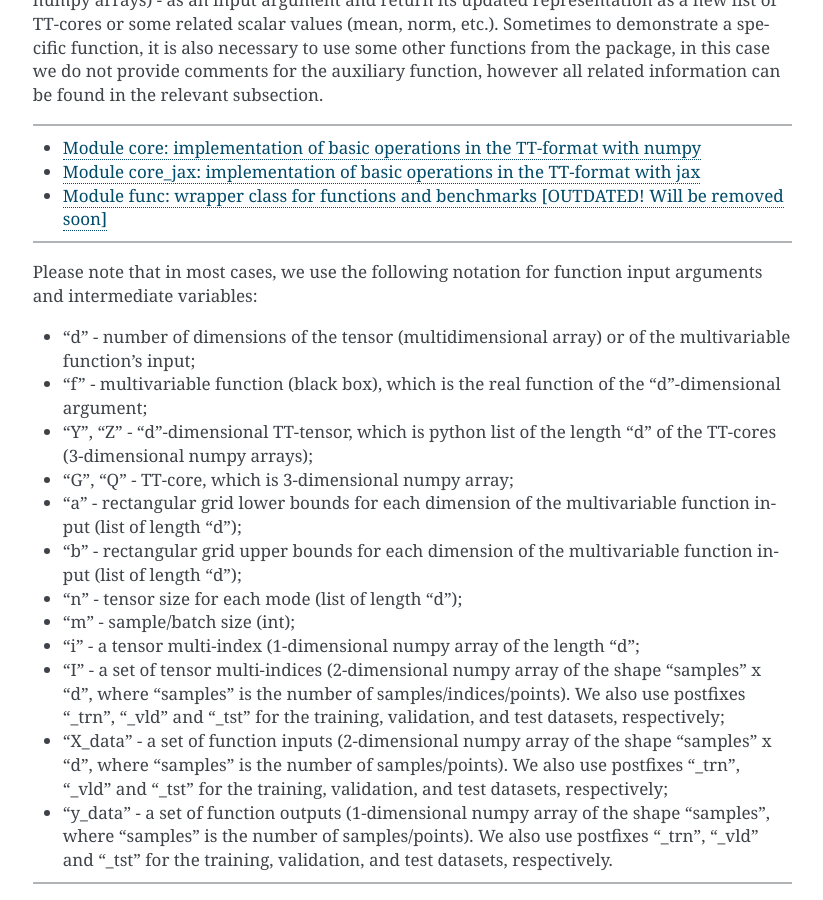
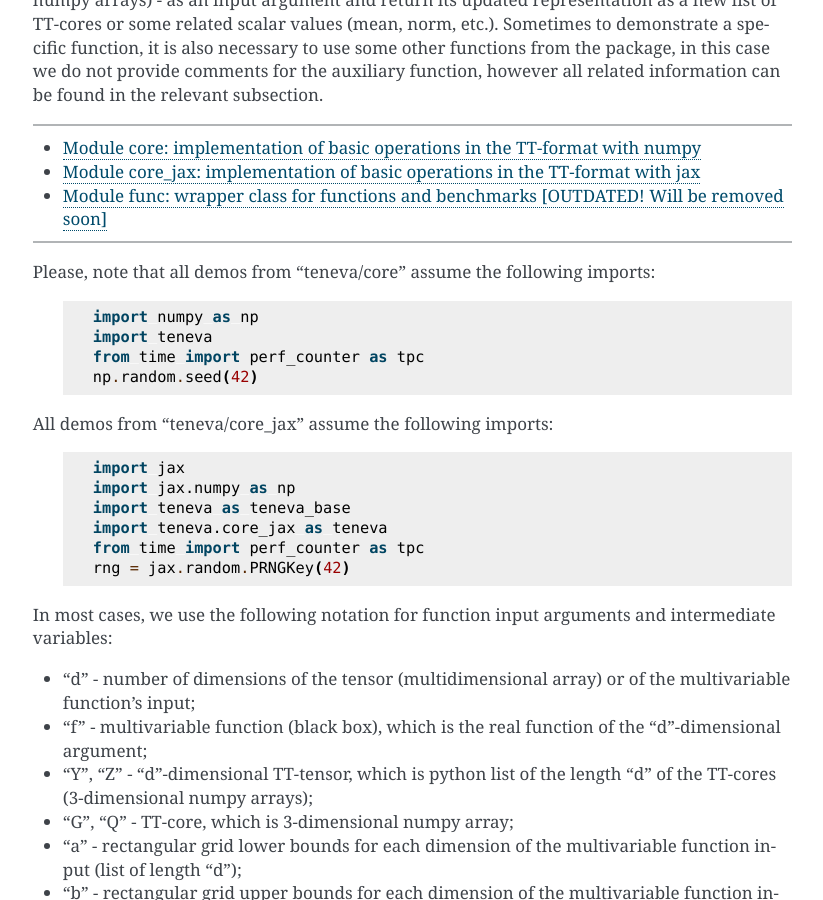
Before and after one commit to AndreiChertkov/teneva, a Sphinx documentation site: the page built from doc/index.rst, in a window 1280 px wide and 900 px high, scrolled down 425 px. Shown: the whole window, without its empty margins (330-1153 px from the left). Built offline with Sphinx 7.4.7, drawn with Linux system fonts in a browser that asks for light colours; formulas are drawn with MathJax 3.

Commit message:
[DOC](index) Add import script for demo for the main docs page

```diff
--- a/doc/index.rst
+++ b/doc/index.rst
@@ -22,7 +22,27 @@ Below, we provide a brief description and demonstration of the capabilities of e
 
 -----
 
-Please note that in most cases, we use the following notation for function input arguments and intermediate variables:
+Please, note that all demos from "teneva/core" assume the following imports:
+
+  .. code-block:: python
+
+    import numpy as np
+    import teneva
+    from time import perf_counter as tpc
+    np.random.seed(42)
+
+All demos from "teneva/core_jax" assume the following imports:
+
+  .. code-block:: python
+
+    import jax
+    import jax.numpy as np
+    import teneva as teneva_base
+    import teneva.core_jax as teneva
+    from time import perf_counter as tpc
+    rng = jax.random.PRNGKey(42)
+
+In most cases, we use the following notation for function input arguments and intermediate variables:
 
 - "d" - number of dimensions of the tensor (multidimensional array) or of the multivariable function's input;
 - "f" - multivariable function (black box), which is the real function of the "d"-dimensional argument;
```
